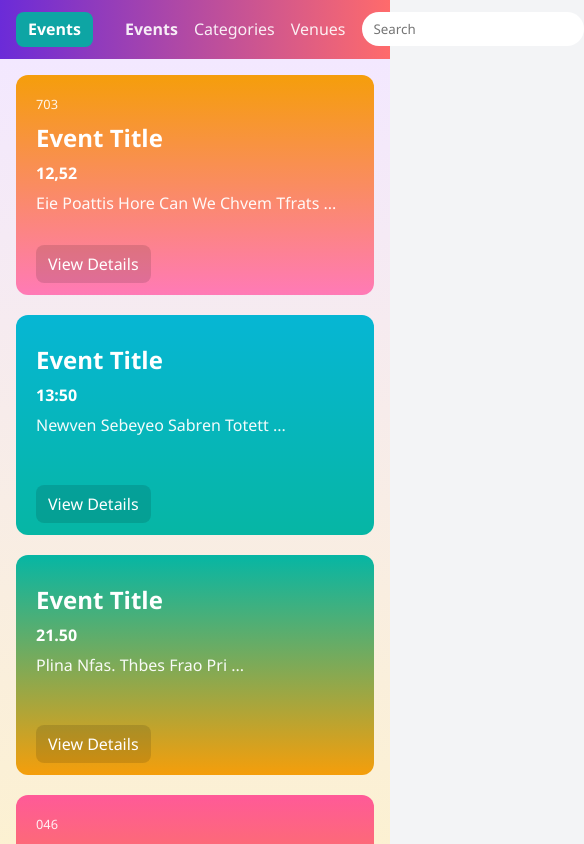
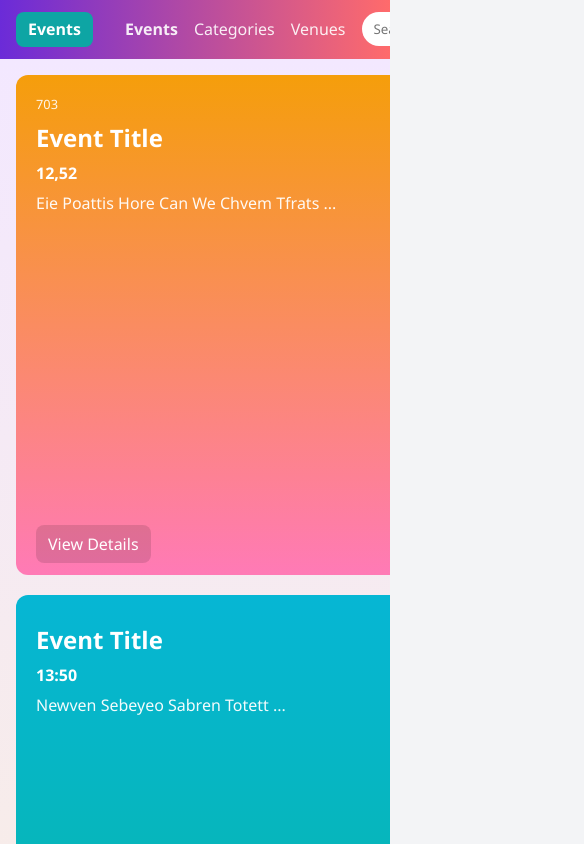
Before and after one commit to AlphaSolutionTechnology/Piaui-eventos-frontend, an Angular app: page /events in a window 390 px wide. Shown: the top 844 px of the page, 584 px wide, since content can reach past the window. Built offline with nearby package versions, Linux system fonts and the light colour scheme.

Commit message:
Implement events page with responsive design and routing

```diff
--- a/src/app/app.css
+++ b/src/app/app.css
@@ -1,7 +1,21 @@
+html {
+  height: 100vh;
+  width: 100vw;
+  overflow-x: hidden;
+}
+
+body{
+  min-height: 100vh;
+  max-width: 100vw;
+  background: #f3f4f6;
+  overflow-x: hidden;
+}
+
 @media screen and (max-width: 600px) {
   body,html{
-    height: 100vh;
-    width: 100vw;
+    min-height: 100vh;
+    max-width: 100vw;
+    overflow-x: hidden;
   }
 
 }
--- a/src/app/app.routes.ts
+++ b/src/app/app.routes.ts
@@ -1,7 +1,9 @@
 import { Routes } from '@angular/router';
 import { EventsPage } from './pages/events-page';
+import { LoginPage } from './login-page/login-page';
 
 export const routes: Routes = [
 	{ path: 'events', component: EventsPage },
 	{ path: '', redirectTo: '/events', pathMatch: 'full' },
+  { path: 'login', component: LoginPage }
 ];
--- a/src/app/app.ts
+++ b/src/app/app.ts
@@ -4,7 +4,7 @@ import { LoginPage } from './login-page/login-page';
 
 @Component({
   selector: 'app-root',
-  imports: [RouterOutlet, LoginPage],
+  imports: [RouterOutlet],
   templateUrl: './app.html',
   styleUrl: './app.css',
 })
--- /dev/null
+++ b/src/app/pages/events-page.css
@@ -0,0 +1,22 @@
+.events-root{width: 100%; height: 100%; overflow-x: hidden;}
+:host { display:block; font-family: Inter, system-ui, Arial; }
+.topbar { display:flex; align-items:center; gap:1rem; padding:1rem 2rem; background:linear-gradient(90deg,#6b2bd8,#ff6b6b); color:white; }
+.brand { background:#0ea5a4; padding:0.4rem 0.75rem; border-radius:8px; font-weight:700 }
+.nav { display:flex; gap:1rem; margin-left:1rem }
+.nav a { color:rgba(255,255,255,0.9); text-decoration:none }
+.nav a.active { font-weight:700 }
+.search { margin-left:auto }
+.search input { padding:0.5rem 0.75rem; border-radius:999px; border:0 }
+
+.grid-wrap { padding:2rem; background: linear-gradient(180deg,#f3e8ff, #fef3c7); min-height: calc(100vh - 72px); }
+.grid { display:grid; grid-auto-rows: 500px; grid-template-columns: repeat(auto-fill,minmax(500px, 1fr)); gap:1.25rem; max-width:1200px; margin:0 auto }
+.card { color:white; padding:1.25rem; border-radius:12px; display:flex; flex-direction:column; justify-content:space-between; min-height:220px }
+.card-top { }
+.card-tag { opacity:0.9; font-size:0.8rem }
+.card-title { margin:0.5rem 0; font-size:1.5rem }
+.card-time { font-weight:700; margin-bottom:0.5rem }
+.card-desc { opacity:0.95 }
+.card-cta { margin-top:1rem }
+.btn { background:rgba(0,0,0,0.12); color:white; padding:0.5rem 0.75rem; border-radius:8px; text-decoration:none }
+
+@media (max-width:600px){ .topbar{padding:0.75rem 1rem} .grid-wrap{padding:1rem} }
--- /dev/null
+++ b/src/app/pages/events-page.html
@@ -0,0 +1,27 @@
+<div class="events-root">
+  <header class="topbar">
+    <div class="brand">Events</div>
+    <nav class="nav">
+      <a routerLink="/events" class="active">Events</a>
+      <a href="#">Categories</a>
+      <a href="#">Venues</a>
+    </nav>
+    <div class="search"><input placeholder="Search" /></div>
+  </header>
+
+  <main class="grid-wrap">
+    <section class="grid">
+      <article *ngFor="let c of cards" class="card" [style.background]="c.bg">
+        <div class="card-top">
+          <div class="card-tag">{{ c.tag }}</div>
+          <h3 class="card-title">{{ c.title }}</h3>
+          <div class="card-time">{{ c.time }}</div>
+          <p class="card-desc">{{ c.desc }}</p>
+        </div>
+        <div class="card-cta">
+          <a class="btn">View Details</a>
+        </div>
+      </article>
+    </section>
+  </main>
+</div>
--- a/src/app/pages/events-page.ts
+++ b/src/app/pages/events-page.ts
@@ -6,58 +6,8 @@ import { RouterLink } from '@angular/router';
   standalone: true,
   selector: 'events-page',
   imports: [CommonModule, RouterLink],
-  template: `
-    <div class="events-root">
-      <header class="topbar">
-        <div class="brand">Events</div>
-        <nav class="nav">
-          <a routerLink="/events" class="active">Events</a>
-          <a href="#">Categories</a>
-          <a href="#">Venues</a>
-        </nav>
-        <div class="search"><input placeholder="Search" /></div>
-      </header>
-
-      <main class="grid-wrap">
-        <section class="grid">
-          <article *ngFor="let c of cards" class="card" [style.background]="c.bg">
-            <div class="card-top">
-              <div class="card-tag">{{ c.tag }}</div>
-              <h3 class="card-title">{{ c.title }}</h3>
-              <div class="card-time">{{ c.time }}</div>
-              <p class="card-desc">{{ c.desc }}</p>
-            </div>
-            <div class="card-cta">
-              <a class="btn">View Details</a>
-            </div>
-          </article>
-        </section>
-      </main>
-    </div>
-  `,
-  styles: [`
-    :host { display:block; font-family: Inter, system-ui, Arial; }
-    .topbar { display:flex; align-items:center; gap:1rem; padding:1rem 2rem; background:linear-gradient(90deg,#6b2bd8,#ff6b6b); color:white; }
-    .brand { background:#0ea5a4; padding:0.4rem 0.75rem; border-radius:8px; font-weight:700 }
-    .nav { display:flex; gap:1rem; margin-left:1rem }
-    .nav a { color:rgba(255,255,255,0.9); text-decoration:none }
-    .nav a.active { font-weight:700 }
-    .search { margin-left:auto }
-    .search input { padding:0.5rem 0.75rem; border-radius:999px; border:0 }
-
-    .grid-wrap { padding:2rem; background: linear-gradient(180deg,#f3e8ff, #fef3c7); min-height: calc(100vh - 72px); }
-    .grid { display:grid; grid-template-columns: repeat(auto-fill,minmax(260px,1fr)); gap:1.25rem; max-width:1200px; margin:0 auto }
-    .card { color:white; padding:1.25rem; border-radius:12px; display:flex; flex-direction:column; justify-content:space-between; min-height:220px }
-    .card-top { }
-    .card-tag { opacity:0.9; font-size:0.8rem }
-    .card-title { margin:0.5rem 0; font-size:1.5rem }
-    .card-time { font-weight:700; margin-bottom:0.5rem }
-    .card-desc { opacity:0.95 }
-    .card-cta { margin-top:1rem }
-    .btn { background:rgba(0,0,0,0.12); color:white; padding:0.5rem 0.75rem; border-radius:8px; text-decoration:none }
-
-    @media (max-width:600px){ .topbar{padding:0.75rem 1rem} .grid-wrap{padding:1rem}  }
-  `]
+  templateUrl: './events-page.html',
+  styleUrl: './events-page.css'
 })
 export class EventsPage {
   cards = [
--- a/src/styles.css
+++ b/src/styles.css
@@ -9,18 +9,21 @@
 html {
   height: 100vh;
   width: 100vw;
+  overflow-x: hidden;
 }
 
 body{
-  height: 100vh;
-  width: 100vw;
+  min-height: 100vh;
+  max-width: 100vw;
   background: #f3f4f6;
+  overflow-x: hidden;
 }
 
 @media screen and (max-width: 600px) {
   body,html{
-    height: 100vh;
-    width: 100vw;
+    min-height: 100vh;
+    max-width: 100vw;
+    overflow-x: hidden;
   }
 
 }
```
Also changed, not shown: 1 other file (tests, documents, lock files or other folders).
